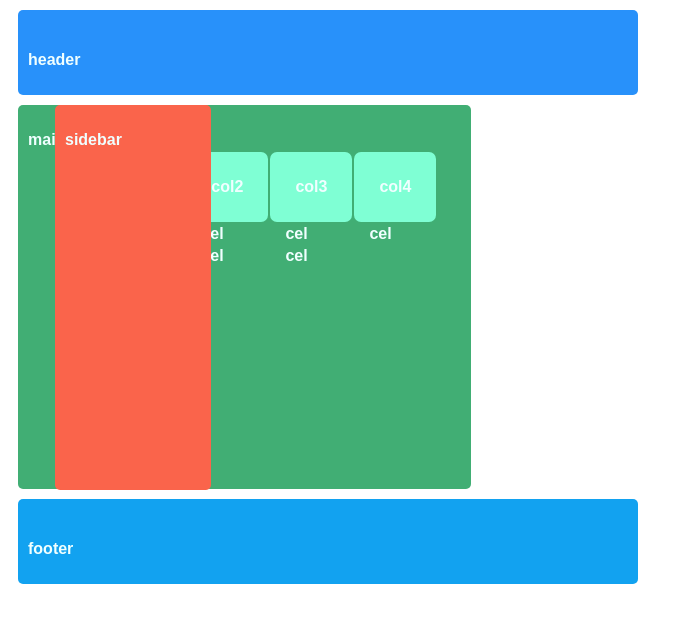
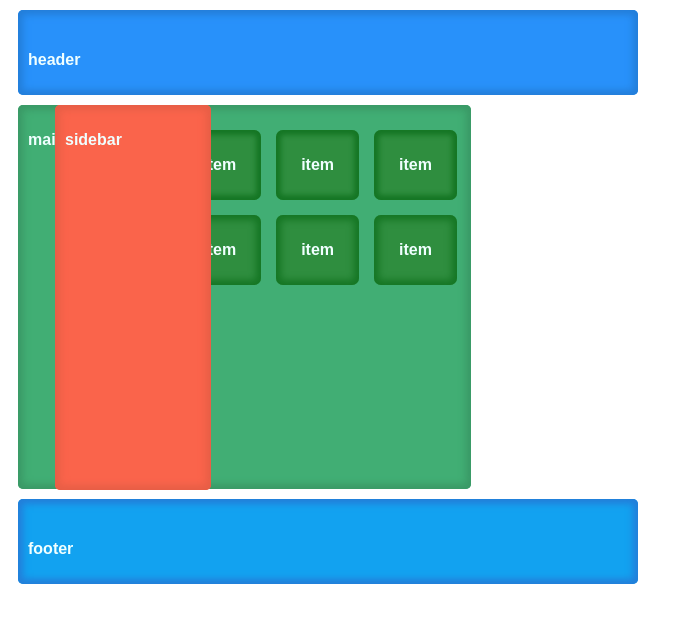
Before and after one commit to sarahguerreiro/descodificadas, a website: page trilha_2/flexbox.html in a window 1280 px wide. Shown: the whole page, without its empty margins (0-683 px from the left). Drawn offline with Linux system fonts and the light colour scheme.

Commit message:
atividade flexbox

```diff
--- a/trilha_2/flexbox.css
+++ b/trilha_2/flexbox.css
@@ -4,12 +4,13 @@ header {
     margin: 10px;
     background-color: #2891fa;
     display: flex;
-    align-items:flex-end;
+    align-items: flex-end;
     padding: 10px;
     border-radius: 5px;
     font-family: sans-serif;
     font-weight: 755;
     color: azure;
+    box-shadow: inset 0 0 7px 5px #237ed9;
 }
 
 main {
@@ -17,14 +18,16 @@ main {
     height: 364px;
     background-color: #41ae74;
     display: flex;
-    align-items:flex-start;
+    align-items: flex-start;
     font-family: sans-serif;
     color: azure;
     font-weight: 755;
     margin: 10px;
     padding: 10px;
     border-radius: 5px;
+    box-shadow: inset 0 0 7px 5px #3a9966;
 }
+
 aside {
     width: 136px;
     height: 365px;
@@ -33,7 +36,7 @@ aside {
     top: 85px;
     display: flex;
     justify-content: flex-start;
-    align-items:flex-start;
+    align-items: flex-start;
     font-family: sans-serif;
     color: azure;
     font-weight: 755;
@@ -43,6 +46,7 @@ aside {
     margin-top: 20px;
     font-family: sans-serif;
     border-radius: 5px;
+    box-shadow: inset 0 0 7px 5px #e75e46;
 }
 
 footer {
@@ -51,22 +55,19 @@ footer {
     margin: 10px;
     background-color: rgb(18, 162, 240);
     display: flex;
-    align-items:flex-end;
+    align-items: flex-end;
     color: azure;
     font-family: sans-serif;
     font-weight: 755;
     padding: 10px;
     border-radius: 5px;
+    box-shadow: inset 0 0 7px 5px #237ed9;
 }
 
 table {
-    margin: 10px;
-    padding: 25px;
+    border-spacing: 15px;
     justify-content: space-between;
 
-}
-
-tr {
 }
 
 th {
@@ -74,12 +75,18 @@ th {
     /*margin-bottom: 25px;*/
     width: 45px;
     height: 20px;
-    background-color: aquamarine;
+    background-color: #2f8e3f;
+    padding: 25px;
+    border-radius: 7px;
+    box-shadow: inset 0 0 5px 5px #157624;
+}
+
+td {
+    /*margin: 25px;*/
+    width: 45px;
+    height: 20px;
+    background-color: rgb(47, 142, 63);
+    box-shadow: inset 0 0 7px 5px #157624;
     padding: 25px;
     border-radius: 7px;
 }
-td {
-    /*margin: 25px;*/
-    padding-left: 15px;
-    padding-right: 15px;
-}
--- a/trilha_2/flexbox.html
+++ b/trilha_2/flexbox.html
@@ -3,8 +3,8 @@
 <head>
   <meta charset="UTF-8">
   <meta name="viewport" content="width=device-width, initial-scale=1.0">
+  <title>Tags Destaque</title>
   <link rel="stylesheet" href="flexbox.css">
-    <title>Flexbox</title>
 </head>
 <body>
   <header>
@@ -14,26 +14,22 @@
   <main>
     <p>main</p>
     <table>
-            <colgroup>
-            <col span="4">
-            </colgroup>
+      <thead>
         <tr>
-                <th>col1</th>
-                <th>col2</th>
-                <th>col3</th>
-                <th>col4</th>
+          <th>item</th>
+          <th>item</th>
+          <th>item</th>
+          <th>item</th>
         </tr>
+      </thead>
+      <tbody>
         <tr>
-                <td>cel</td>
-                <td>cel</td>
-                <td>cel</td>
-                <td>cel</td>
+          <td>item</td>
+          <td>item</td>
+          <td>item</td>
+          <td>item</td>
         </tr>
-            <tr>
-                <td>cel</td>
-                <td>cel</td>
-                <td>cel</td>
-            </tr>
+        </tbody>
     </table>
   </main>
 
@@ -44,5 +40,6 @@
   <footer>
     <p>footer</p>
   </footer>
+
   </body>
 </html>
```
Lines whose indentation alone changed are shown as unchanged.
